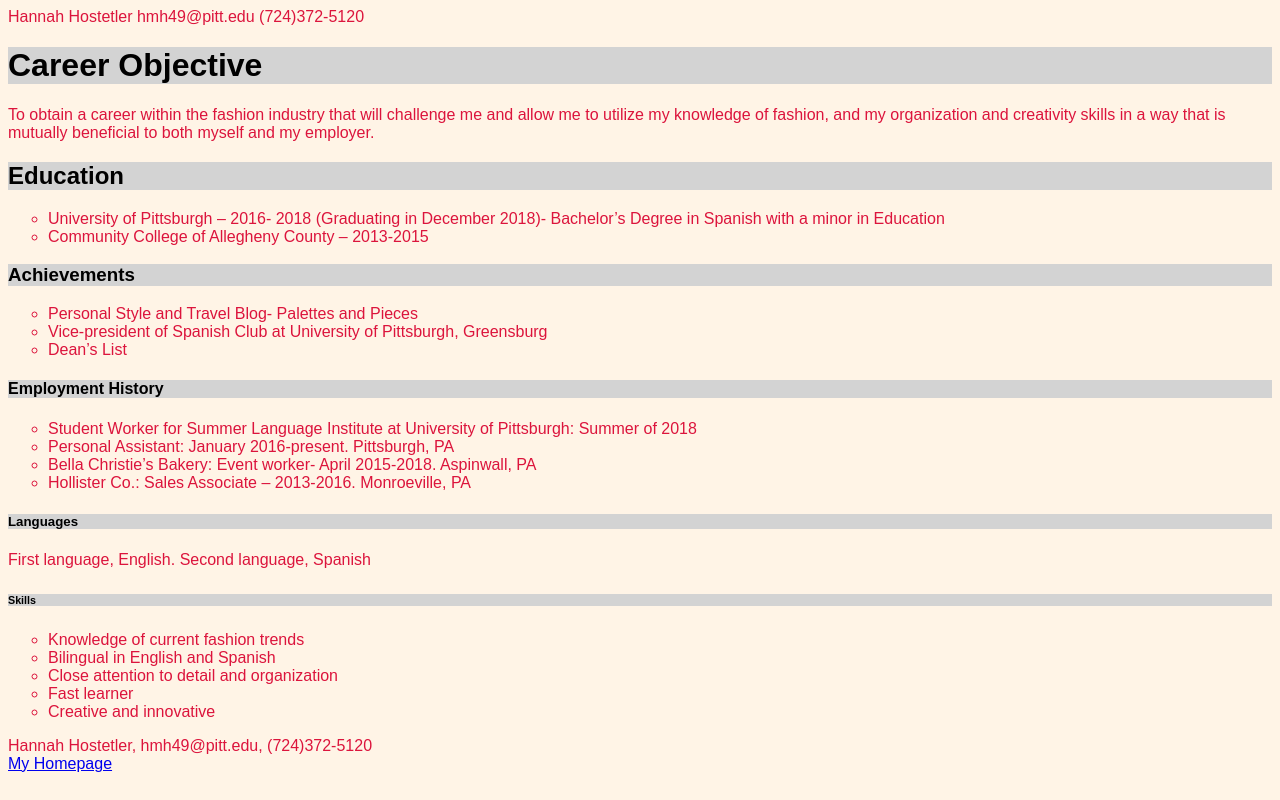
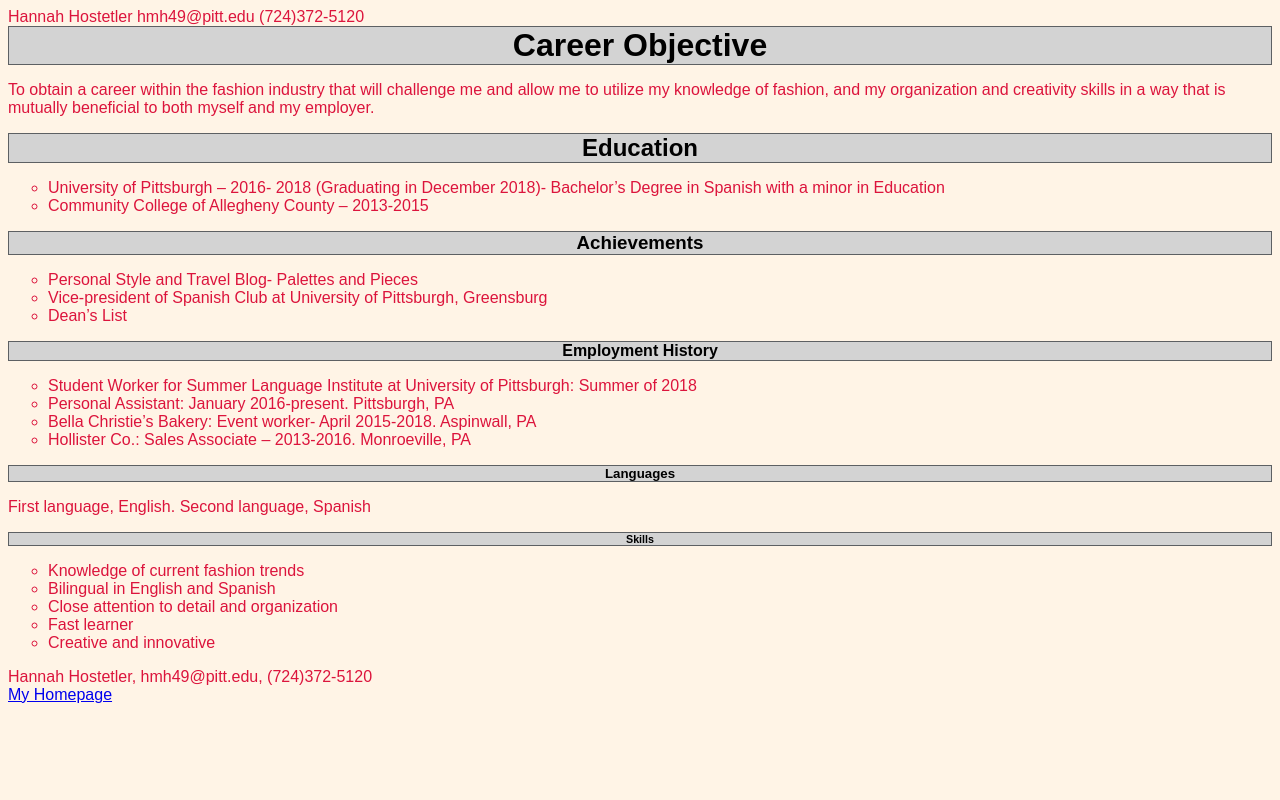
Before and after one commit to hmh49/hannahHrepo, a plain HTML site: page resume.html in a window 1280 px wide. Drawn offline with Linux system fonts and the light colour scheme.

Commit message:
updated webpage

```diff
--- /dev/null
+++ b/boxes.css
@@ -0,0 +1,17 @@
+h1, p {
+  background-color: #DDE0E3;    /* Light gray */
+}
+
+em, strong {
+  background-color: #B2D6FF;    /* Light blue */
+  display: inline;
+}
+h1 {
+  padding: 50px;
+}
+p {
+  padding-top: 20px;
+  padding-bottom: 20px;
+  padding-left: 10px;
+  padding-right: 10px;
+}
--- a/index.css
+++ b/index.css
@@ -4,27 +4,29 @@ color: Crimson;
 font-family: arial, helvetica, sans-serif;
 }
 /* hmh 2018-11-6 I've changed styles for h1-h6 and changed the background colors for a more appealing look */
+/* hmh 2018-11-12 I've added padding and margins to my headings and paragraphs and centered my title */
 
 ul {
     list-style-type: circle; color: Crimson;
 }
 h1 {
-    background-color: Lightgray; color: Darkred;
+    background-color: Lightgray; color: Darkred; padding: 50px; margin: 50px; text-align: center; border: 1px solid #5D6063
 }
+
 h2 {
-    background-color: Lightgray; color: Darkred;
+    background-color: Lightgray; color: Darkred; padding: 20px; border: 1px solid #5D6063
 }
 h3  {
-    background-color: Lightgray; color: Darkred
+    background-color: Lightgray; color: Darkred; border: 1px solid #5D6063
 }
 h4  {
-    background-color: Lightgray; color: Darkred
+    background-color: Lightgray; color: Darkred; border: 1px solid #5D6063
 }
 h5  {
-    background-color: Lightgray; color: Darkred
+    background-color: Lightgray; color: Darkred; border: 1px solid #5D6063
 }
 h6  {
-    background-color: Lightgray; color: Darkred
+    background-color: Lightgray; color: Darkred; border: 1px solid #5D6063
 }
 p {
     color: Crimson;
@@ -41,22 +43,22 @@ a   {
     color: black;
 }
 .obj {
-    color: black;
+    color: black; padding: 0px; text-align: center; margin: 0px;
 }
 .ed {
-    color: black;
+    color: black; padding: 0px;text-align: center; margin: 0px;
 }
 .ach {
-    color: black;
+    color: black;padding: 0px;text-align: center; margin: 0px;
 }
 .empl {
-    color: black
+    color: black; padding: 0px;text-align: center; margin: 0px;
 }
 .lang {
-    color: black;
+    color: black; padding: 0px;text-align: center; margin: 0px;
 }
 .skills {
-    color: black;
+    color: black; padding: 0px;text-align: center; margin: 0px;
 }
 #puppy {
     width: 200px; height: 150px; margin: auto; display: block;
```
Also changed, not shown: boxes.html (added, +17 -0 lines), index.html (+1 -0 lines), resume.html (+1 -0 lines).
